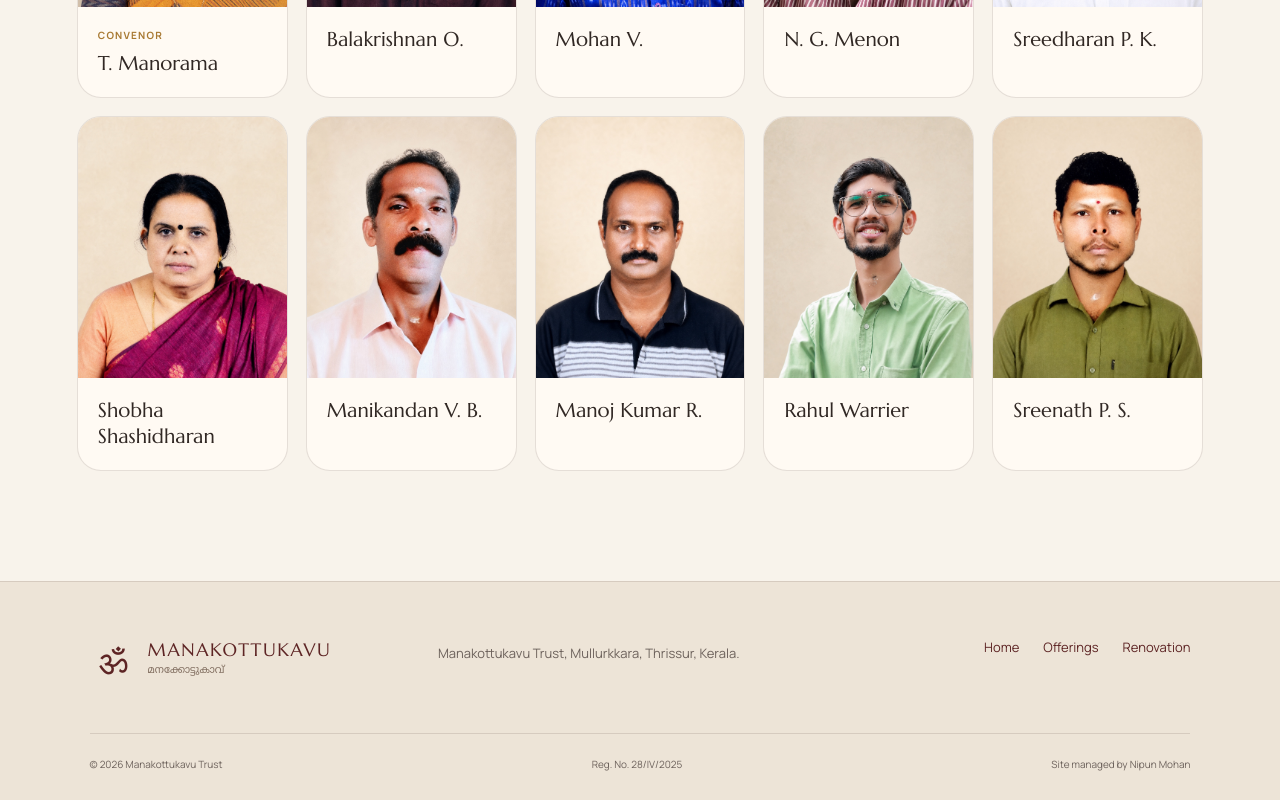
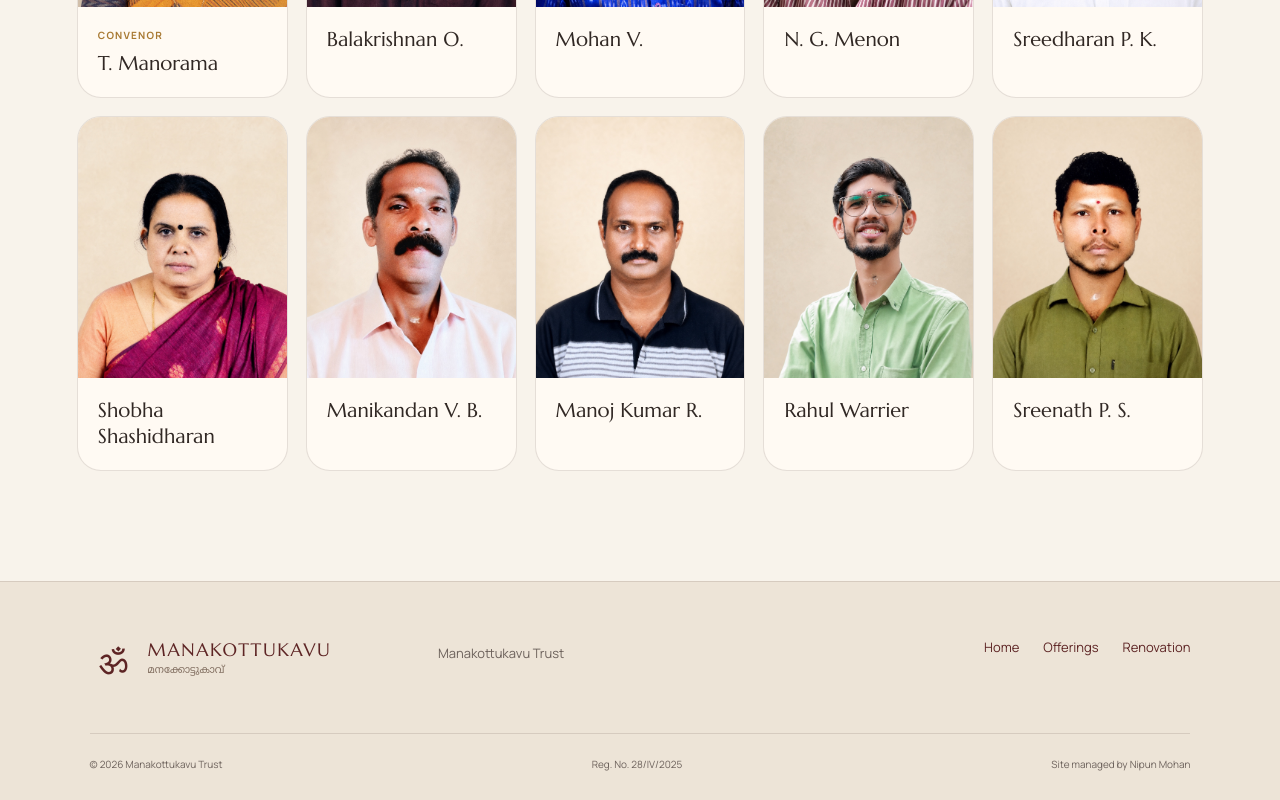
Before and after one commit to nipun-mohan/manakottukavu-temple, a Next.js app: page /committee in a window 1280 px wide. Shown: the part 2013-2813 px from the top of the page. Built offline with nearby package versions, Linux system fonts and the light colour scheme.

Commit message:
Shorten trust name in footers

```diff
--- a/app/committee/page.tsx
+++ b/app/committee/page.tsx
@@ -65,6 +65,6 @@ export default function CommitteePage() {
       <div className="committee-group"><div className="committee-group-heading"><span>03</span><h2><L en="Committee Members" ml="കമ്മിറ്റി അംഗങ്ങൾ"/></h2></div><div className="committee-grid">{members.map(card)}</div></div>
     </section>
 
-    <footer><a className="brand" href="/"><span className="brand-mark" aria-hidden="true">ॐ</span><span><b>MANAKOTTUKAVU</b><small>മനക്കോട്ടുകാവ്</small></span></a><p><L en="Manakottukavu Trust, Mullurkkara, Thrissur, Kerala." ml="മനക്കോട്ടുകാവ് ട്രസ്റ്റ്, മുള്ളൂർക്കര, തൃശ്ശൂർ, കേരളം."/></p><div><a href="/"><L en="Home" ml="ഹോം"/></a><a href="/#offerings"><L en="Offerings" ml="വഴിപാടുകൾ"/></a><a href="/renovation"><L en="Renovation" ml="പുനരുദ്ധാരണം"/></a></div><small className="footer-bottom"><span>© {new Date().getFullYear()} Manakottukavu Trust</span><span>Reg. No. 28/IV/2025</span><span>Site managed by Nipun Mohan</span></small></footer>
+    <footer><a className="brand" href="/"><span className="brand-mark" aria-hidden="true">ॐ</span><span><b>MANAKOTTUKAVU</b><small>മനക്കോട്ടുകാവ്</small></span></a><p><L en="Manakottukavu Trust" ml="മനക്കോട്ടുകാവ് ട്രസ്റ്റ്"/></p><div><a href="/"><L en="Home" ml="ഹോം"/></a><a href="/#offerings"><L en="Offerings" ml="വഴിപാടുകൾ"/></a><a href="/renovation"><L en="Renovation" ml="പുനരുദ്ധാരണം"/></a></div><small className="footer-bottom"><span>© {new Date().getFullYear()} Manakottukavu Trust</span><span>Reg. No. 28/IV/2025</span><span>Site managed by Nipun Mohan</span></small></footer>
   </main>;
 }
--- a/app/gift-coupon/page.tsx
+++ b/app/gift-coupon/page.tsx
@@ -38,6 +38,6 @@ export default function GiftCouponPage() {
 
     <section className="gift-terms"><p><L en="Prize winners must present the original Gift Coupon to claim their prize. Product images are for illustration only; actual products may vary." ml="സമ്മാനാർഹർ സമ്മാനം ഏറ്റുവാങ്ങാൻ യഥാർത്ഥ സമ്മാന കൂപ്പൺ നിർബന്ധമായും ഹാജരാക്കണം. ഉൽപ്പന്ന ചിത്രങ്ങൾ സൂചനയ്ക്കായി മാത്രം; യഥാർത്ഥ ഉൽപ്പന്നങ്ങളിൽ വ്യത്യാസമുണ്ടാകാം."/></p></section><section className="gift-note"><p><L en="Coupon proceeds support the renovation of Manakottukavu Temple. Contact the Manakottukavu Trust to obtain coupons and confirm participation details." ml="കൂപ്പൺ വരുമാനം മനക്കോട്ടുകാവ് ക്ഷേത്ര പുനരുദ്ധാരണത്തിന് വിനിയോഗിക്കും. കൂപ്പൺ ലഭിക്കാനും പങ്കാളിത്ത വിവരങ്ങൾ ഉറപ്പാക്കാനും മനക്കോട്ടുകാവ് ട്രസ്റ്റിനെ ബന്ധപ്പെടുക."/></p><a href="tel:+918129026387">+91 81290 26387</a></section>
 
-    <footer><a className="brand" href="/"><span className="brand-mark" aria-hidden="true">ॐ</span><span><b>MANAKOTTUKAVU</b><small>മനക്കോട്ടുകാവ്</small></span></a><p><L en="Manakottukavu Trust, Mullurkkara, Thrissur, Kerala." ml="മനക്കോട്ടുകാവ് ട്രസ്റ്റ്, മുള്ളൂർക്കര, തൃശ്ശൂർ, കേരളം."/></p><div><a href="/"><L en="Home" ml="ഹോം"/></a><a href="/#offerings"><L en="Offerings" ml="വഴിപാടുകൾ"/></a><a href="/renovation"><L en="Renovation" ml="പുനരുദ്ധാരണം"/></a></div><small className="footer-bottom"><span>© {new Date().getFullYear()} Manakottukavu Trust</span><span>Reg. No. 28/IV/2025</span><span>Site managed by Nipun Mohan</span></small></footer>
+    <footer><a className="brand" href="/"><span className="brand-mark" aria-hidden="true">ॐ</span><span><b>MANAKOTTUKAVU</b><small>മനക്കോട്ടുകാവ്</small></span></a><p><L en="Manakottukavu Trust" ml="മനക്കോട്ടുകാവ് ട്രസ്റ്റ്"/></p><div><a href="/"><L en="Home" ml="ഹോം"/></a><a href="/#offerings"><L en="Offerings" ml="വഴിപാടുകൾ"/></a><a href="/renovation"><L en="Renovation" ml="പുനരുദ്ധാരണം"/></a></div><small className="footer-bottom"><span>© {new Date().getFullYear()} Manakottukavu Trust</span><span>Reg. No. 28/IV/2025</span><span>Site managed by Nipun Mohan</span></small></footer>
   </main>;
 }
--- a/app/page.tsx
+++ b/app/page.tsx
@@ -102,6 +102,6 @@ export default function Home() {
 
     <section className="contact-section" id="contact"><div><p className="section-kicker"><L en="Contact" ml="ബന്ധപ്പെടുക"/></p><h2><L en="Manakottukavu, Mullurkkara" ml="മനക്കോട്ടുകാവ്, മുള്ളൂർക്കര"/></h2><a className="primary-contact" href="tel:+918129026387">+91 81290 26387</a></div><div className="contact-card"><span><L en="Manakottukavu Trust" ml="മനക്കോട്ടുകാവ് ട്രസ്റ്റ്"/></span><a href="tel:+919745822535"><b><L en="Ajesh Kumar" ml="അജേഷ് കുമാർ"/></b><small><L en="President" ml="പ്രസിഡന്റ്"/> · 97458 22535</small></a><a href="tel:+918848403303"><b><L en="K. Ravi" ml="കെ. രവി"/></b><small><L en="Secretary" ml="സെക്രട്ടറി"/> · 88484 03303</small></a><a href="tel:+919441270765"><b><L en="K. E. Ashok Kumar" ml="കെ. ഇ. അശോക് കുമാർ"/></b><small><L en="Treasurer" ml="ട്രഷറർ"/> · 94412 70765</small></a></div></section>
 
-    <footer><a className="brand" href="#home"><span className="brand-mark" aria-hidden="true">ॐ</span><span><b>MANAKOTTUKAVU</b><small>മനക്കോട്ടുകാവ്</small></span></a><p><L en="Manakottukavu Trust, Mullurkkara, Thrissur, Kerala." ml="മനക്കോട്ടുകാവ് ട്രസ്റ്റ്, മുള്ളൂർക്കര, തൃശ്ശൂർ, കേരളം."/></p><div><a href="#offerings"><L en="Offerings" ml="വഴിപാടുകൾ"/></a><a href="/committee"><L en="Manakottukavu Trust" ml="മനക്കോട്ടുകാവ് ട്രസ്റ്റ്"/></a><a href="/renovation"><L en="Renovation" ml="പുനരുദ്ധാരണം"/></a><a href={facebookUrl} target="_blank" rel="noreferrer">Facebook</a><a className="admin-login-link" href="/temple-login"><L en="Admin Login" ml="അഡ്മിൻ ലോഗിൻ"/></a></div><small className="footer-bottom"><span>© {new Date().getFullYear()} Manakottukavu Trust</span><span>Reg. No. 28/IV/2025</span><span>Site managed by Nipun Mohan</span></small></footer>
+    <footer><a className="brand" href="#home"><span className="brand-mark" aria-hidden="true">ॐ</span><span><b>MANAKOTTUKAVU</b><small>മനക്കോട്ടുകാവ്</small></span></a><p><L en="Manakottukavu Trust" ml="മനക്കോട്ടുകാവ് ട്രസ്റ്റ്"/></p><div><a href="#offerings"><L en="Offerings" ml="വഴിപാടുകൾ"/></a><a href="/committee"><L en="Manakottukavu Trust" ml="മനക്കോട്ടുകാവ് ട്രസ്റ്റ്"/></a><a href="/renovation"><L en="Renovation" ml="പുനരുദ്ധാരണം"/></a><a href={facebookUrl} target="_blank" rel="noreferrer">Facebook</a><a className="admin-login-link" href="/temple-login"><L en="Admin Login" ml="അഡ്മിൻ ലോഗിൻ"/></a></div><small className="footer-bottom"><span>© {new Date().getFullYear()} Manakottukavu Trust</span><span>Reg. No. 28/IV/2025</span><span>Site managed by Nipun Mohan</span></small></footer>
   </main>;
 }
--- a/app/renovation/page.tsx
+++ b/app/renovation/page.tsx
@@ -66,6 +66,6 @@ export default function RenovationPage() {
 
     {openPage !== null && <div className="booklet-viewer" role="dialog" aria-modal="true" aria-label={lang === "en" ? `Booklet page ${openPage+1}` : `പുസ്തികയുടെ പേജ് ${openPage+1}`} onClick={() => setOpenPage(null)}><div className="booklet-viewer-inner" onClick={event => event.stopPropagation()}><button className="booklet-close" onClick={() => setOpenPage(null)} aria-label="Close booklet">×</button><img src={documentPages[openPage]} alt={`Manakottukavu renovation booklet page ${openPage+1}`}/><div className="booklet-controls"><button onClick={() => setOpenPage((openPage - 1 + documentPages.length) % documentPages.length)} aria-label="Previous booklet page">←</button><span><L en={`Page ${openPage+1} of ${documentPages.length}`} ml={`പേജ് ${openPage+1} / ${documentPages.length}`}/></span><button onClick={() => setOpenPage((openPage + 1) % documentPages.length)} aria-label="Next booklet page">→</button></div></div></div>}
 
-    <footer><a className="brand" href="/"><span className="brand-mark" aria-hidden="true">ॐ</span><span><b>MANAKOTTUKAVU</b><small>മനക്കോട്ടുകാവ്</small></span></a><p><L en="Manakottukavu Trust, Mullurkkara, Thrissur, Kerala." ml="മനക്കോട്ടുകാവ് ട്രസ്റ്റ്, മുള്ളൂർക്കര, തൃശ്ശൂർ, കേരളം."/></p><div><a href="/">Home</a><a href="/#offerings">Offerings</a><a href="tel:+918129026387">Contact</a></div><small className="footer-bottom"><span>© {new Date().getFullYear()} Manakottukavu Trust</span><span>Reg. No. 28/IV/2025</span><span>Site managed by Nipun Mohan</span></small></footer>
+    <footer><a className="brand" href="/"><span className="brand-mark" aria-hidden="true">ॐ</span><span><b>MANAKOTTUKAVU</b><small>മനക്കോട്ടുകാവ്</small></span></a><p><L en="Manakottukavu Trust" ml="മനക്കോട്ടുകാവ് ട്രസ്റ്റ്"/></p><div><a href="/">Home</a><a href="/#offerings">Offerings</a><a href="tel:+918129026387">Contact</a></div><small className="footer-bottom"><span>© {new Date().getFullYear()} Manakottukavu Trust</span><span>Reg. No. 28/IV/2025</span><span>Site managed by Nipun Mohan</span></small></footer>
   </main>;
 }
```
